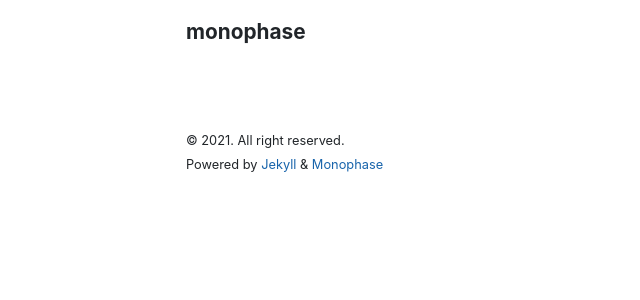
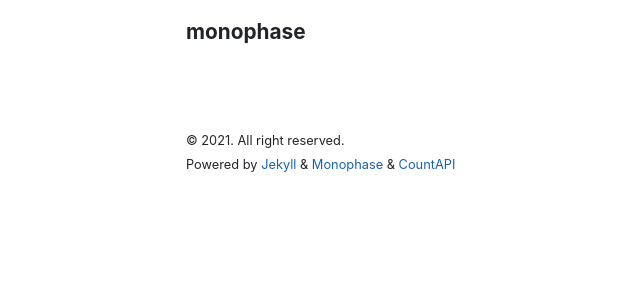
Before and after one commit to zivhub/monophase, a Jekyll site: the page built from README.md, in a window 1280 px wide. Shown: the top 300 px of the page, without its empty margins (102-742 px from the left). Built offline with Jekyll 4.4.1, drawn with Linux system fonts in a browser that asks for light colours; nearby versions of some CDN libraries; our own code applies the rules of GitHub Pages for plain Markdown files.

Commit message:
Add support for CountAPI page counter

```diff
--- a/_includes/footer.html
+++ b/_includes/footer.html
@@ -1,5 +1,12 @@
 <footer class="footer">
   <div class="footer-column">
+    {% if site.countapi %}
+    <p>
+      <small>
+        This page has been visited <span id="page_visits">...</span> times.
+      </small>
+    </p>
+    {% endif %}
     <p>
       <small>
         &copy;&nbsp;
@@ -19,7 +26,7 @@
     </p>
     <p>
       <small>
-        Powered by <a href="https://jekyllrb.com/" target="_blank">Jekyll</a> & <a href="https://github.com/zivhub/monophase" target="_blank">Monophase</a>
+        Powered by <a href="https://jekyllrb.com/" target="_blank">Jekyll</a> & <a href="https://github.com/zivhub/monophase" target="_blank">Monophase</a> & <a href="https://countapi.xyz" target="_blank">CountAPI</a>
       </small>
     </p>
   </div>
--- a/_includes/head.html
+++ b/_includes/head.html
@@ -9,5 +9,17 @@
 
   <script async src="https://use.fontawesome.com/releases/v5.0.12/js/all.js"></script>
 
+  {% if site.countapi %}
+  <script>
+    var xhr = new XMLHttpRequest();
+    xhr.open("GET", "https://api.countapi.xyz/hit/{{ site.countapi }}/{{ page.url | remove: '/' | slice: 0, 64 }}/visits");
+    xhr.responseType = "json";
+    xhr.onload = function() {
+      document.getElementById('page_visits').textContent = this.response.value;
+    }
+    xhr.send();
+  </script>
+  {% endif %}
+
   {% include custom-head.html %}
 </head>
```
